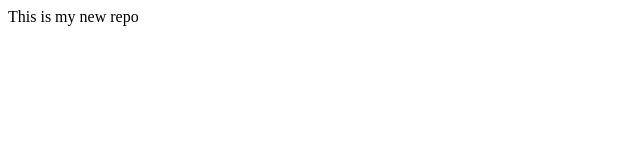
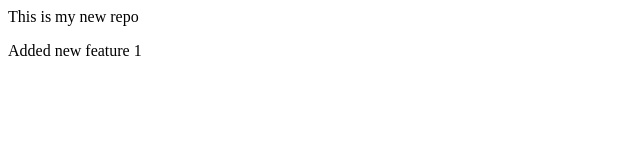
Before and after one commit to shashivardhan18/localrepo, a plain HTML site: page index.html in a window 1280 px wide. Shown: the whole page, without its empty margins (0-640 px from the left). Drawn offline with Linux system fonts and the light colour scheme.

Commit message:
added new feature1

```diff
--- a/index.html
+++ b/index.html
@@ -1 +1,2 @@
 <p>This is my new repo</p>
+<p>Added new feature 1</p>
```
